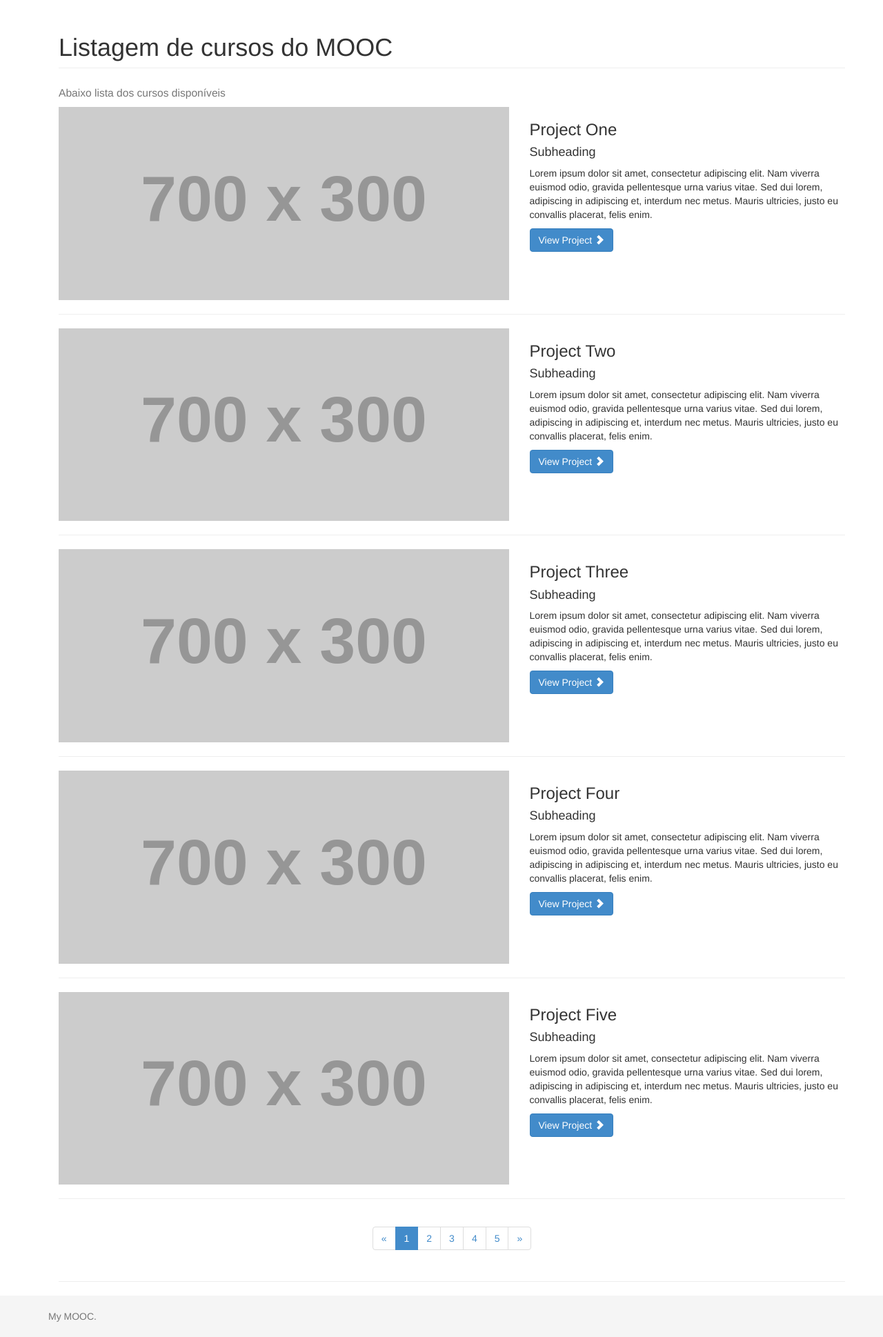
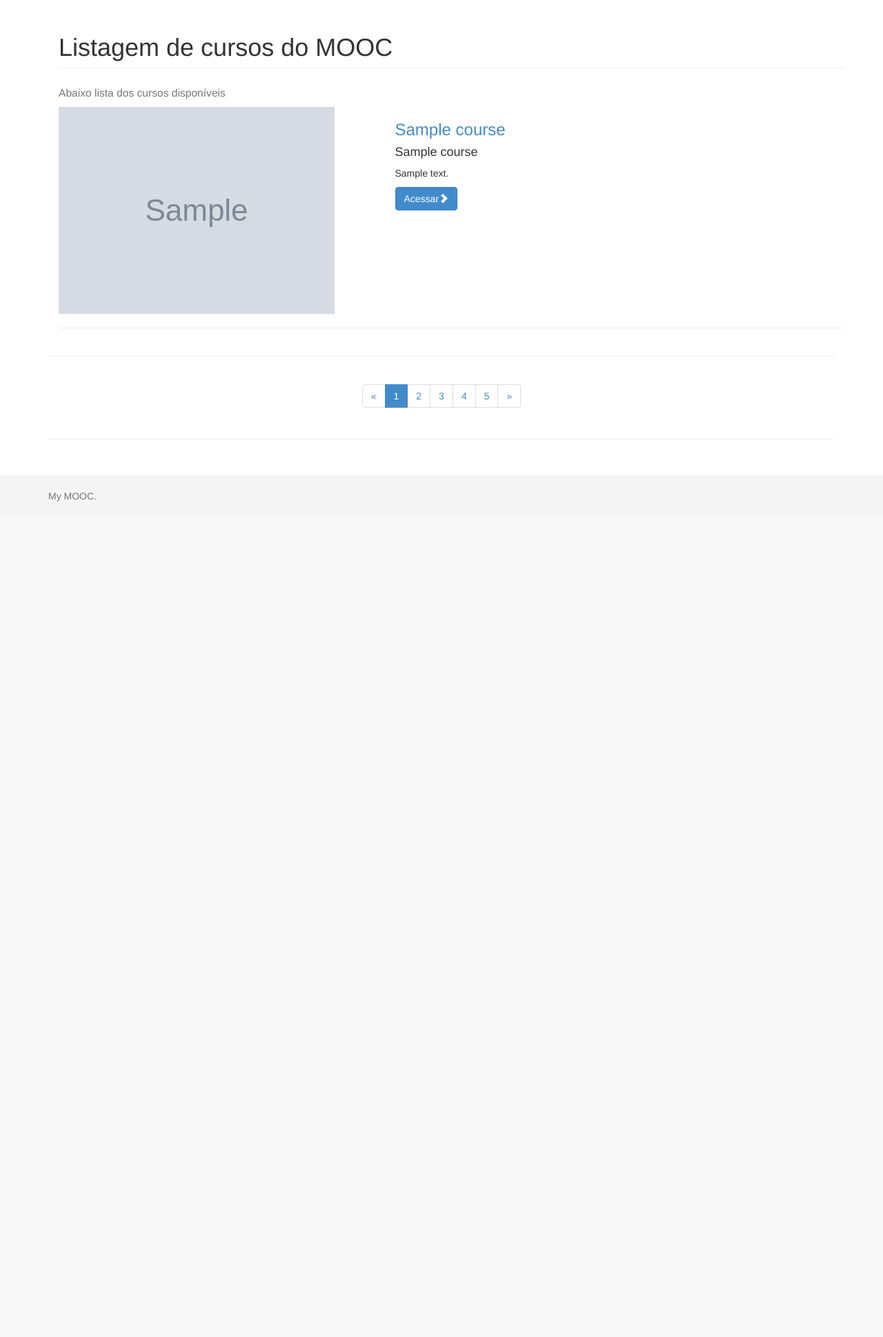
Before and after one commit to ewertoncodes/mooc, a Django app: page /cursos/ in a window 1280 px wide. Shown: the part 51-1989 px from the top of the page at 69% size. After the commit the page ends 778 px from the top, so only its background shows below. Run offline with Django 3.2, Linux system fonts and the light colour scheme; tables that the repository leaves empty hold one stand-in row (values such as "Sample post"); grey boxes marked "Sample" are stand-in pictures; grey boxes labelled with a size stand in for pictures from a placeholder-image service; some libraries are stand-ins or nearby versions.

Commit message:
update course app

```diff
--- a/mooc/courses/models.py
+++ b/mooc/courses/models.py
@@ -13,6 +13,7 @@
 class Course(models.Model):
 
     name = models.CharField('Nome', max_length=100)
+    subtitle = models.CharField('Subtítulo', max_length=100)
     slug = models.SlugField('Atalho')
     description = models.TextField('Descrição', blank=True)
     start_date = models.DateField(
--- a/mooc/courses/templates/courses/index.html
+++ b/mooc/courses/templates/courses/index.html
@@ -1,115 +1,42 @@
 {% extends "base.html" %}
+
+{%load static%}
+
 {%block container%}
-
     <div class="container">
-
         <div class="row">
-
             <div class="col-lg-12">
                 <h1 class="page-header">Listagem de cursos do MOOC
                     <h3><small>Abaixo lista dos cursos disponíveis</small></h3>
                 </h1>
             </div>
-
         </div>
 
-        <div class="row">
-
-            <div class="col-lg-7 col-md-7">
-                <a href="#">
-                    <img class="img-responsive" src="http://placehold.it/700x300" alt="">
-                </a>
+        {% for course in courses %}
+            <div class="row">
+                <div class="col-lg-5 col-md-5">
+                    <a href="#">
+                    {% if course.image %}
+                        <img class="img-responsive" src="{{course.image.url}}" alt="{{course.name}}">
+                    {% else %}
+                        <img class="img-responsive" src="{% static 'img/course-image.png' %}" alt="{{course.name}}">
+                    </a>
+                    {% endif %}
+                </div>
+                <div class="col-lg-7 col-md-7">
+                    <h3><a href="">{{course.name}}</a></h3>
+                    <h4>{{course.subtitle}}</h4>
+                    {{course.description|linebreaks}}
+                    <a class="btn btn-primary" href="#">Acessar<span class="glyphicon glyphicon-chevron-right"></span></a>
+                </div>
             </div>
-
-            <div class="col-lg-5 col-md-5">
-                <h3>Project One</h3>
-                <h4>Subheading</h4>
-                <p>Lorem ipsum dolor sit amet, consectetur adipiscing elit. Nam viverra euismod odio, gravida pellentesque urna varius vitae. Sed dui lorem, adipiscing in adipiscing et, interdum nec metus. Mauris ultricies, justo eu convallis placerat, felis enim.</p>
-                <a class="btn btn-primary" href="#">View Project <span class="glyphicon glyphicon-chevron-right"></span></a>
-            </div>
-
-        </div>
-
-        <hr>
-
-        <div class="row">
-
-            <div class="col-lg-7 col-md-7">
-                <a href="#">
-                    <img class="img-responsive" src="http://placehold.it/700x300" alt="">
-                </a>
-            </div>
-
-            <div class="col-lg-5 col-md-5">
-                <h3>Project Two</h3>
-                <h4>Subheading</h4>
-                <p>Lorem ipsum dolor sit amet, consectetur adipiscing elit. Nam viverra euismod odio, gravida pellentesque urna varius vitae. Sed dui lorem, adipiscing in adipiscing et, interdum nec metus. Mauris ultricies, justo eu convallis placerat, felis enim.</p>
-                <a class="btn btn-primary" href="#">View Project <span class="glyphicon glyphicon-chevron-right"></span></a>
-            </div>
-
-        </div>
-
-        <hr>
-
-        <div class="row">
-
-            <div class="col-lg-7 col-md-7">
-                <a href="#">
-                    <img class="img-responsive" src="http://placehold.it/700x300" alt="">
-                </a>
-            </div>
-
-            <div class="col-lg-5 col-md-5">
-                <h3>Project Three</h3>
-                <h4>Subheading</h4>
-                <p>Lorem ipsum dolor sit amet, consectetur adipiscing elit. Nam viverra euismod odio, gravida pellentesque urna varius vitae. Sed dui lorem, adipiscing in adipiscing et, interdum nec metus. Mauris ultricies, justo eu convallis placerat, felis enim.</p>
-                <a class="btn btn-primary" href="#">View Project <span class="glyphicon glyphicon-chevron-right"></span></a>
-            </div>
-
-        </div>
-
-        <hr>
-
-        <div class="row">
-
-            <div class="col-lg-7 col-md-7">
-                <a href="#">
-                    <img class="img-responsive" src="http://placehold.it/700x300" alt="">
-                </a>
-            </div>
-
-            <div class="col-lg-5 col-md-5">
-                <h3>Project Four</h3>
-                <h4>Subheading</h4>
-                <p>Lorem ipsum dolor sit amet, consectetur adipiscing elit. Nam viverra euismod odio, gravida pellentesque urna varius vitae. Sed dui lorem, adipiscing in adipiscing et, interdum nec metus. Mauris ultricies, justo eu convallis placerat, felis enim.</p>
-                <a class="btn btn-primary" href="#">View Project <span class="glyphicon glyphicon-chevron-right"></span></a>
-            </div>
-
-        </div>
-
-        <hr>
-
-        <div class="row">
-
-            <div class="col-lg-7 col-md-7">
-                <a href="#">
-                    <img class="img-responsive" src="http://placehold.it/700x300" alt="">
-                </a>
-            </div>
-
-            <div class="col-lg-5 col-md-5">
-                <h3>Project Five</h3>
-                <h4>Subheading</h4>
-                <p>Lorem ipsum dolor sit amet, consectetur adipiscing elit. Nam viverra euismod odio, gravida pellentesque urna varius vitae. Sed dui lorem, adipiscing in adipiscing et, interdum nec metus. Mauris ultricies, justo eu convallis placerat, felis enim.</p>
-                <a class="btn btn-primary" href="#">View Project <span class="glyphicon glyphicon-chevron-right"></span></a>
-            </div>
-
+            <hr>
+        {% endfor %}
         </div>
 
         <hr>
 
         <div class="row text-center">
-
             <div class="col-lg-12">
                 <ul class="pagination">
                     <li><a href="#">&laquo;</a>
@@ -128,10 +55,10 @@
                     </li>
                 </ul>
             </div>
-
         </div>
 
         <hr>
+
     </div>
     <!-- /.container -->
 {% endblock %}
--- a/mooc/courses/views.py
+++ b/mooc/courses/views.py
@@ -1,6 +1,13 @@
 from django.shortcuts import render
 
+from .models import Course
 # Create your views here.
 def index(request):
+	courses = Course.objects.all()
 	template_name = 'courses/index.html'
-	return render(request, template_name)
+	context = {
+		'courses':courses
+	}
+
+
+	return render(request, template_name, context)
--- a/mooc/settings.py
+++ b/mooc/settings.py
@@ -85,3 +85,4 @@
 STATIC_URL = '/static/'
 
 MEDIA_ROOT = os.path.join(BASE_DIR,'mooc','media')
+MEDIA_URL = '/media/'
--- a/mooc/urls.py
+++ b/mooc/urls.py
@@ -1,6 +1,9 @@
 from django.conf.urls import patterns, include, url
+from django.contrib import admin
+from django.conf import settings
+from django.conf.urls.static import static
 
-from django.contrib import admin
+
 admin.autodiscover()
 
 urlpatterns = patterns('',
@@ -9,3 +12,7 @@
     url(r'^cursos/', include('mooc.courses.urls',namespace='courses')),
     url(r'^admin/', include(admin.site.urls)),
 )
+
+if settings.DEBUG:
+    urlpatterns += static(
+        settings.MEDIA_URL, document_root=settings.MEDIA_ROOT)
```
Also changed, not shown: mooc/core/static/img/course-image.png (added), mooc/media/courses/images/python-dev.png (added), mooc/media/courses/images/python-zumbis.png (added).
